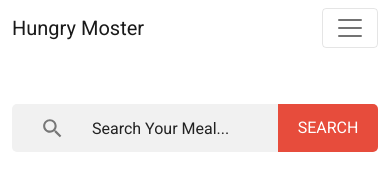
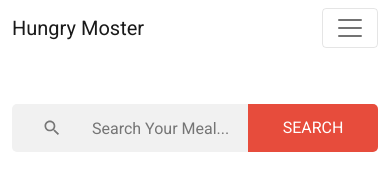
Before and after one commit to Tawsiib/hungry-monster, a plain HTML site: page index.html in a window 390 px wide. Drawn offline with nearby package versions, Linux system fonts and the light colour scheme.

Commit message:
remove unusal style

```diff
--- a/assets/css/style.css
+++ b/assets/css/style.css
@@ -1,103 +1,66 @@
-
+:root{
+    --color-primary:#e74c3c;
+}
 body {
     font-family: 'Roboto', sans-serif;
 }
-
-
+ul li {
+    padding: 5px 0;
+}
 /* *******************
 * Search Box
 **********************/
-
 .search-container {
-    display: -ms-flexbox;
     display: flex;
     width: 100%;
-    -ms-flex-pack: justify;
     justify-content: space-between;
-    -ms-flex-align: center;
     align-items: center;
     border-radius: 5px;
     overflow: hidden;
     margin-bottom: 30px;
 }
-
-.search-container .search-input {
+.search-input {
     height: 48px;
 }
-
-.search-container .search-input input {
+.search-input input {
     height: 100%;
     background: transparent;
     border: 0;
     display: block;
     width: 100%;
     padding: 10px 0;
-    font-size: 16px;
-    color: #000;
+    color: #222;
 }
-
-.search-container .search-input input.placeholder {
-    color: #222;
-    font-size: 16px;
-}
-
-.search-container .search-input input:-moz-placeholder {
-    color: #222;
-    font-size: 16px;
-}
-
-.search-container .search-input input::-webkit-input-placeholder {
-    color: #222;
-    font-size: 16px;
-}
-
-.search-container .search-input input:hover,
-.search-container .search-input input:focus {
+.search-input input:hover,
+.search-input input:focus {
     box-shadow: none;
     outline: 0;
 }
-
-.search-container .search-input.icon-box {
-    -ms-flex-positive: 1;
+.icon-box {
     flex-grow: 1;
     display: -ms-flexbox;
     display: flex;
-    -ms-flex-align: center;
     align-items: center;
     background: #f1f1f1;
 }
-
-.search-container .search-input.icon-box input {
-    -ms-flex-positive: 1;
+.icon-box input {
     flex-grow: 1;
 }
-
-.search-container .search-input.icon-box .svg-wrapper {
+.svg-wrapper {
     min-width: 80px;
-    display: -ms-flexbox;
     display: flex;
-    -ms-flex-pack: center;
     justify-content: center;
-    -ms-flex-align: center;
     align-items: center;
 }
-
-.search-container .search-input.icon-box svg {
-    width: 25px;
-    height: 25px;
+.icon-box svg {
+    width: 20px;
+    height: 20px;
     fill: #777;
 }
-
-.search-container .search-input.btn-box {
+.btn-box {
     min-width: 130px;
 }
-
-@media screen and (max-width: 767px) {
-    .search-container .search-input.btn-box {
-        min-width: 100px;
-    }
-}
-.search-container .search-input.btn-box .search-btn {
+.search-btn {
     height: 100%;
     width: 100%;
     white-space: nowrap;
@@ -107,29 +70,8 @@ body {
     cursor: pointer;
     position: relative;
     z-index: 0;
-    background: #e74c3c;
-    transition: all 0.2s ease-out, color 0.2s ease-out;
-    font-weight: 300;
+    background: var(--color-primary);
 }
-
-.search-container .search-input.btn-box .search-btn:hover {
-    background: #e74c3c;
-}
-
-.search-container .search-input.btn-box .search-btn:focus {
-    outline: 0;
-    box-shadow: none;
-}
-
-ul li {
-    padding: 5px 0;
-}
-
-.icon-check {
-    color: #e74c3c;
-    margin-right: 5px;
-}
-
 .error-message{
     display: none;
 }
```
Also changed, not shown: index.html (+0 -1 lines).
